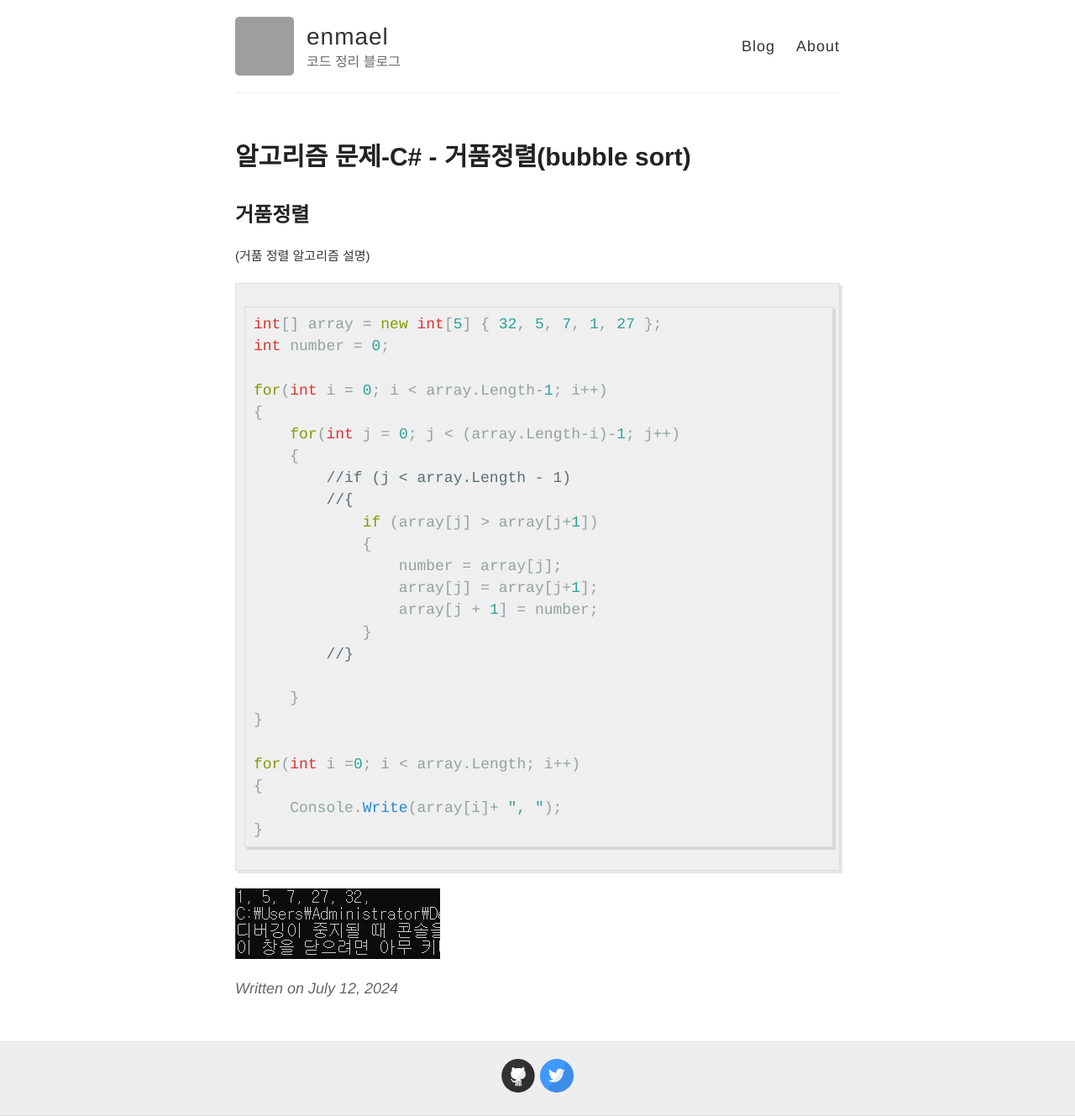
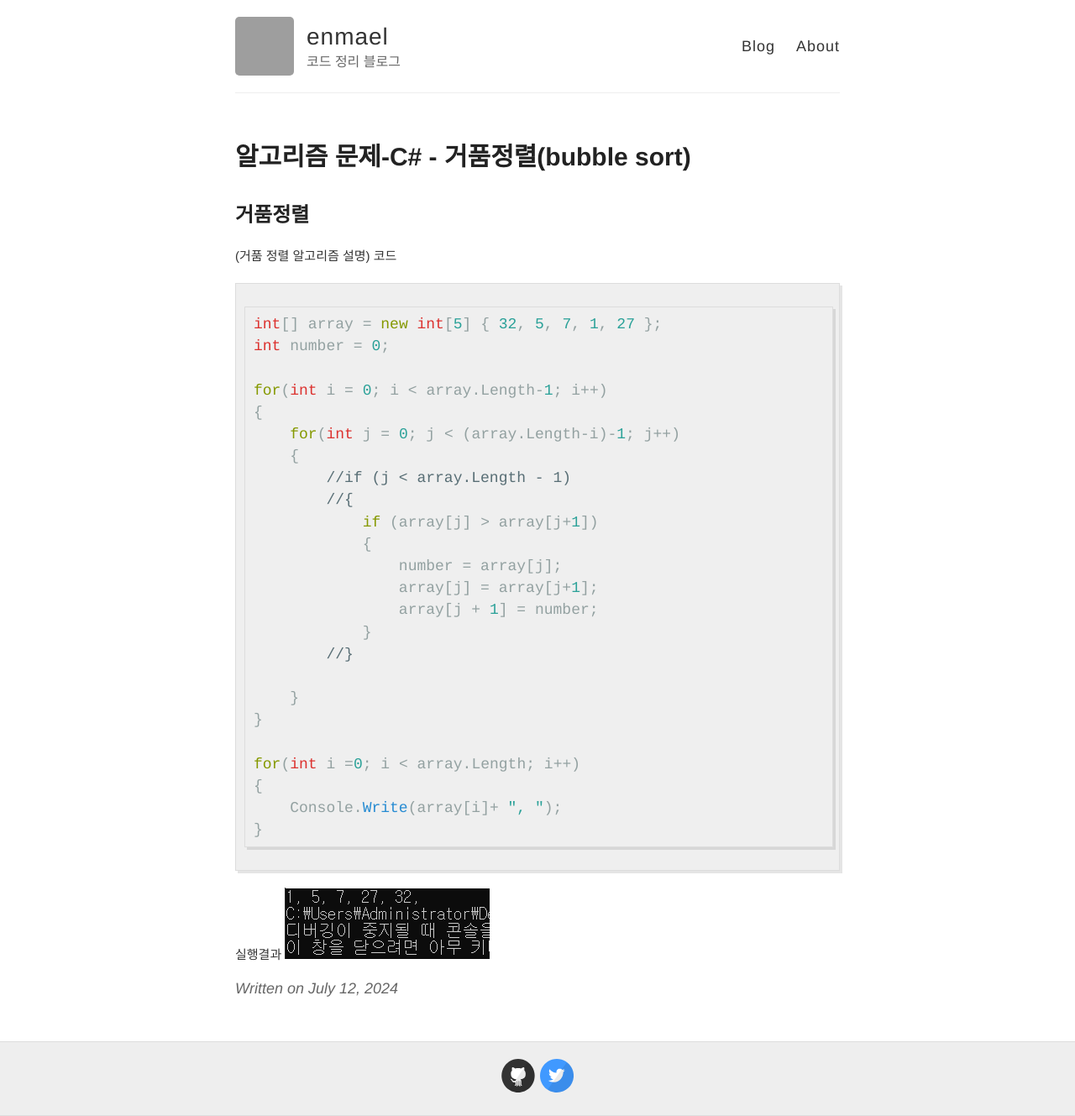
Before and after one commit to enmael/enmael.github.io, a Jekyll site: the page built from _posts/2024-7-12-Hello-World-2 .md, in a window 1280 px wide. Shown: the whole page at 84% size. Built offline with Jekyll 4.4.1, drawn with Linux system fonts in a browser that asks for light colours; comment, search, counter and statistics services are not loaded; grey boxes are pictures that could not be loaded.

Commit message:
Update 2024-7-12-Hello-World-2 .md

````diff
--- a/_posts/2024-7-12-Hello-World-2 .md
+++ b/_posts/2024-7-12-Hello-World-2 .md
@@ -10,7 +10,9 @@ categories: blog
 <span style="font-size: 15px;">
   (거품 정렬 알고리즘 설명)
 </span>
-
+<span style="font-size: 15px;">
+  코드
+</span>
 ```csharp
 int[] array = new int[5] { 32, 5, 7, 1, 27 };
 int number = 0;
@@ -37,5 +39,7 @@ for(int i =0; i < array.Length; i++)
     Console.Write(array[i]+ ", ");
 }
 ```
-
+<span style="font-size: 15px;">
+  실행결과
+</span>
 ![3]({{ site.baseurl }}/images/3.png)
````
